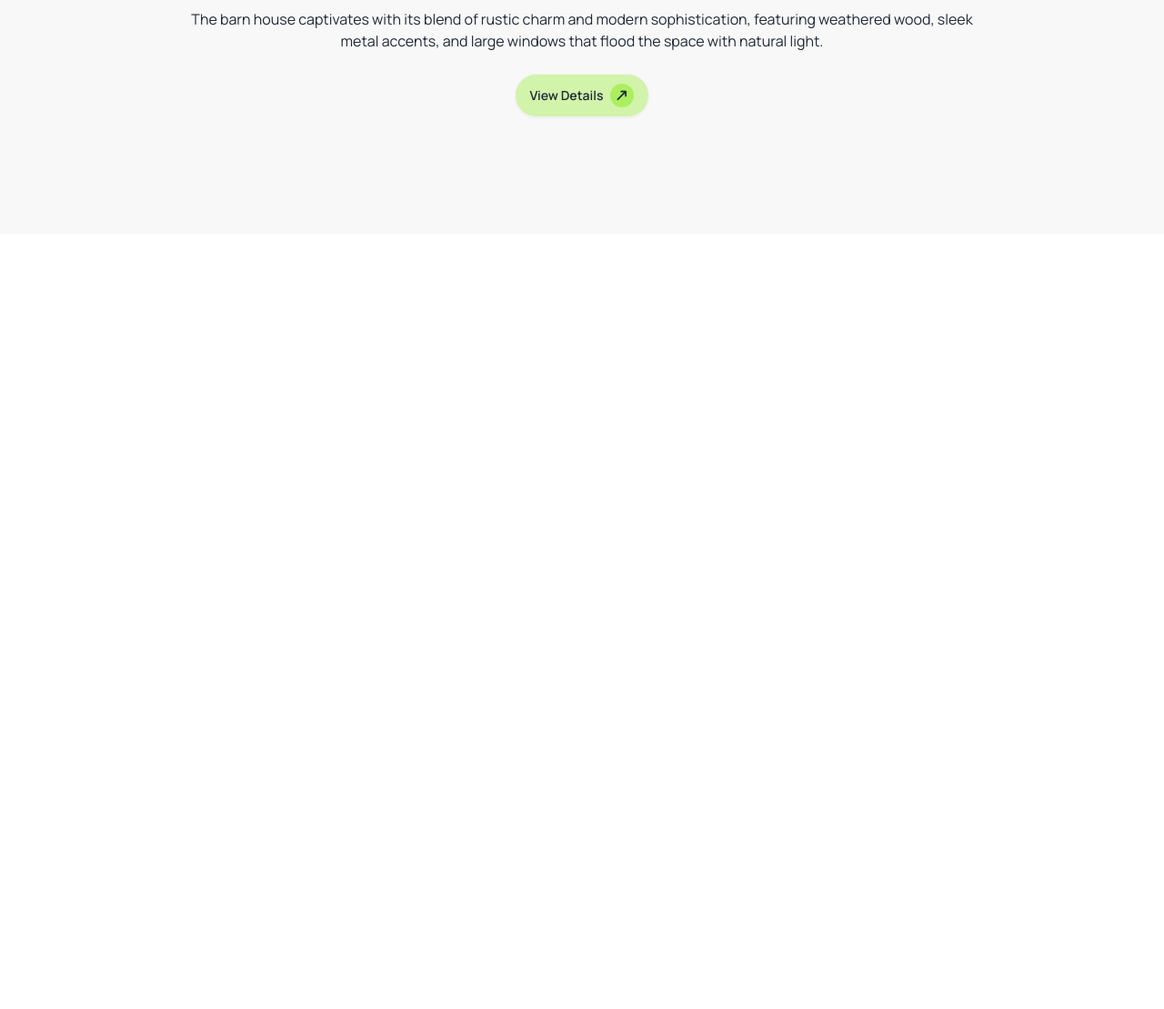
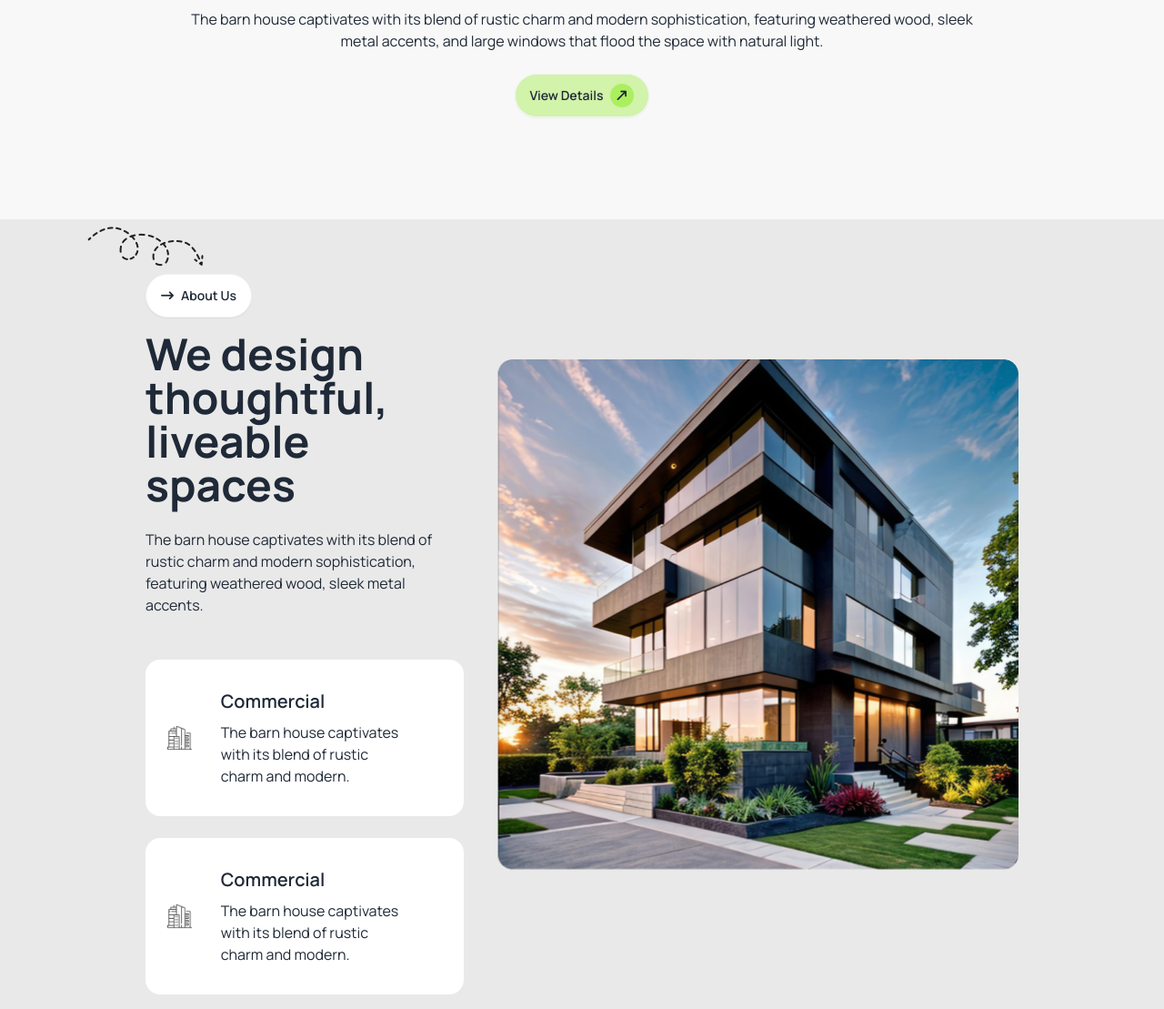
Before and after one commit to Evocious/Reset-Assignment-3, a plain HTML site: page index.html in a window 1280 px wide. Shown: the part 689-1798 px from the top of the page at 91% size. Before the commit the page ends 946 px from the top, so only its background shows below. Drawn offline with nearby package versions, Linux system fonts and the light colour scheme.

Commit message:
Design Section Added

```diff
--- a/index.html
+++ b/index.html
@@ -136,7 +136,7 @@
     </nav>
   </header>
   <main>
-    <section class="bg-[#f8f8f8] lg:px-36 pt-6">
+    <section class="bg-[#f8f8f8] lg:px-36 pt-6 pb-24">
       <div class="hero">
         <div class="hero-content  text-center">
           <div class="lg:w-[90%]">
@@ -150,8 +150,43 @@
         </div>
       </div>
     </section>
-    <section class="bg-[#f8f8f8] lg:px-36 pt-28">
-
+    <section class="bg-grey1 lg:px-36">
+      <div class="hero">
+        <div class="hero-content gap-9 flex-col-reverse lg:flex-row-reverse">
+          <img
+            src="assets/Rectangle.png"
+            class="h-full w-full rounded-lg" />
+          <div>
+            <img class="hidden lg:block relative right-16 bottom-2" src="assets/Vector.png" alt="">
+            <button class="btn rounded-full bg-white"><i class="fa-solid fa-arrow-right-long"></i> About Us</button>
+            <h1 class="text-5xl font-bold mt-4">We design thoughtful, liveable spaces</h1>
+            <p class="py-6">
+              The barn house captivates with its blend of rustic charm and
+              modern sophistication, featuring weathered wood, sleek metal accents.
+            </p>
+            <div class="card card-side bg-base-100 px-6 mt-6">
+              <figure>
+                <img
+                  src="assets/commercial.png"/>
+              </figure>
+              <div class="card-body">
+                <h2 class="card-title">Commercial</h2>
+                <p>The barn house captivates with its blend of rustic charm and modern.</p>
+              </div>
+            </div>
+            <div class="card card-side bg-base-100 px-6 mt-6">
+              <figure>
+                <img
+                  src="assets/commercial.png"/>
+              </figure>
+              <div class="card-body">
+                <h2 class="card-title">Commercial</h2>
+                <p>The barn house captivates with its blend of rustic charm and modern.</p>
+              </div>
+            </div>
+          </div>
+        </div>
+      </div>
     </section>
   </main>
   <footer class="lg:px-36"></footer>
```
